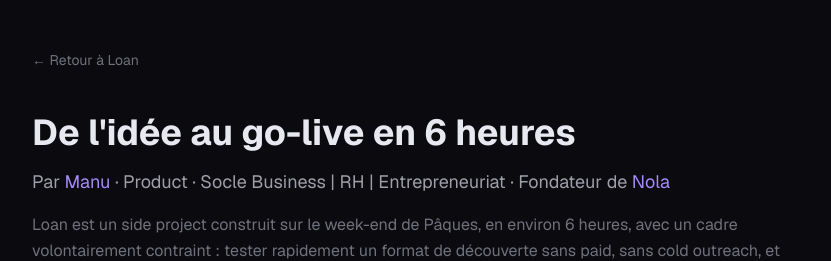
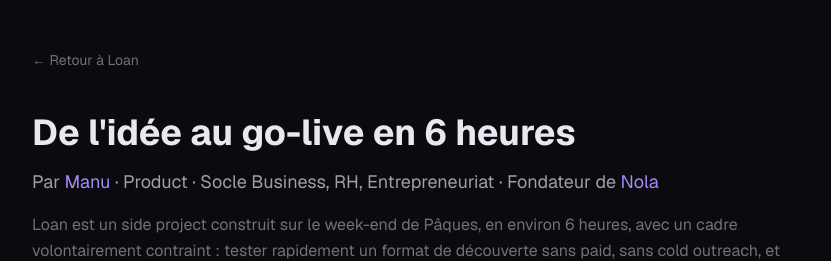
Before and after one commit to cheznola/loan, a Next.js app: page /making-of in a window 1280 px wide. Shown: the top 261 px of the page, without its empty margins (224-1055 px from the left). Built offline with nearby package versions, Linux system fonts and the light colour scheme.

Commit message:
Update page.tsx

```diff
--- a/app/making-of/page.tsx
+++ b/app/making-of/page.tsx
@@ -185,7 +185,7 @@
             >
               Manu
             </a>
-            {" "}· Product · Socle Business | RH | Entrepreneuriat · Fondateur de{" "}
+            {" "}· Product · Socle Business, RH, Entrepreneuriat · Fondateur de{" "}
             <a
               href="https://cheznola.fr"
               target="_blank"
```
